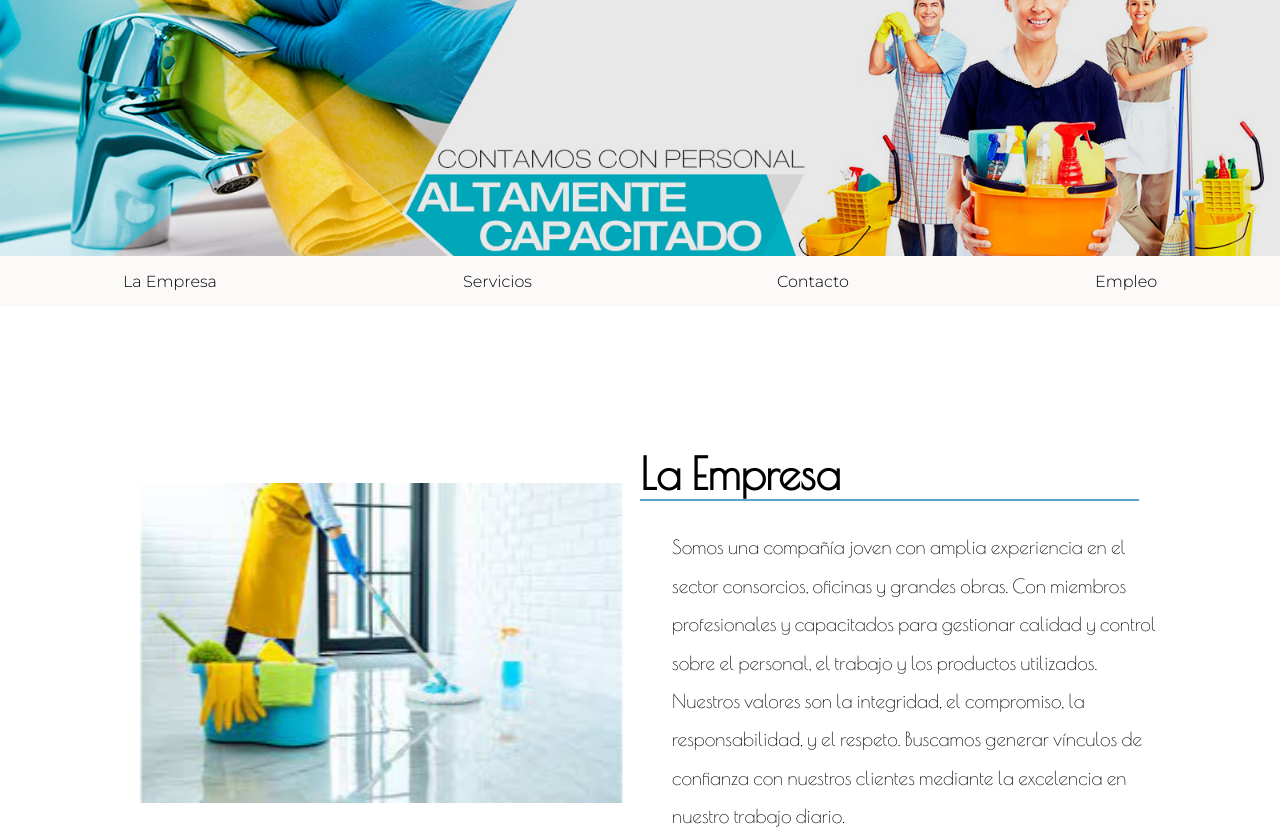
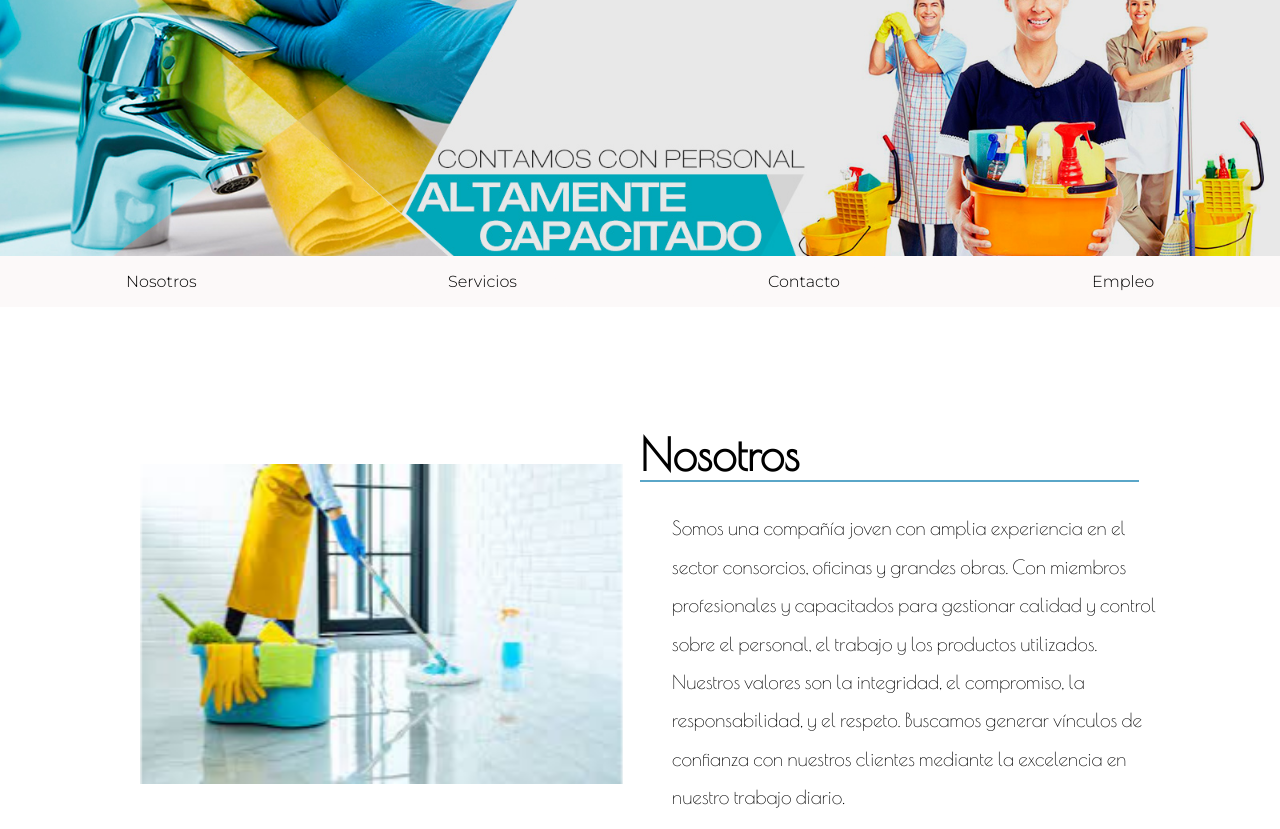
Before and after one commit to kbrus87/dymlimpieza, a React (Create React App) app: page / in a window 1280 px wide. Shown: the top 829 px of the page. Built offline with nearby package versions, Linux system fonts and the light colour scheme.

Commit message:
navbar sticky

```diff
--- a/src/App.js
+++ b/src/App.js
@@ -9,7 +9,7 @@ function App() {
     <>
       <Header />
       <Container>
-        <About id="la empresa" />
+        <About id="nosotros" />
         <About id="servicios" />
       </Container>
       <Footer />
--- a/src/components/Header.js
+++ b/src/components/Header.js
@@ -3,17 +3,40 @@ import NavItem from "./NavItem";
 
 import "../css/header.css"
 
-const navigationMenu = ["la empresa", "servicios", "contacto", "empleo"]
+const navigationMenu = ["nosotros", "servicios", "contacto", "empleo"]
 
 const Header = () => {
+    const [scrolled, setScrolled] = React.useState(false);
+    const elem = React.useRef(null)
+
+    const handleScroll = () => {
+
+        const position = window.scrollY + elem.current.getBoundingClientRect().bottom
+        const offset = window.scrollY;
+
+        console.log(position, offset)
+
+        if (offset > position) {
+            setScrolled(true);
+        }
+        else {
+            setScrolled(false);
+        }
+    }
+
+    React.useEffect(() => {
+        window.addEventListener('scroll', handleScroll)
+    })
+
+
     return (
         <header className="header">
-            <div className="header__banner">
+            <div ref={elem} className="header__banner">
 
             </div>
-            <nav className="header__navigation">
+            <nav className={`header__navigation ${scrolled ? "sticky" : null}`}>
                 {
-                    navigationMenu.map(nav => <NavItem destination={nav} />)
+                    navigationMenu.map(nav => <NavItem key={nav} destination={nav} />)
                 }
             </nav>
         </header>
--- a/src/components/NavItem.js
+++ b/src/components/NavItem.js
@@ -5,7 +5,7 @@ const NavItem = props => {
     const handleClick = e => {
         let section = document.getElementById(destination);
         e.preventDefault();  // Stop Page Reloading
-        section && section.scrollIntoView({ behavior: "smooth", block: "start" });
+        section && section.scrollIntoView({ behavior: "smooth", block: "center" });
     }
     return (
         <div className={`header__navigation__item header__navigation__${destination}`} onClick={handleClick}><a href={`#${destination}`}>{destination}</a></div>
--- a/src/components/sections/About.js
+++ b/src/components/sections/About.js
@@ -8,7 +8,6 @@ const useOnScreen = (options) => {
     React.useEffect(() => {
 
         const observer = new IntersectionObserver(([entry]) => {
-            console.log(entry)
             setVisible(entry.isIntersecting)
         }, options);
 
--- a/src/css/about.css
+++ b/src/css/about.css
@@ -26,6 +26,7 @@
   align-items: center;
   min-height: 80vh;
   font-family: "Poiret One", cursive;
+  margin: 0rem 0;
 }
 .about__title {
   width: 100%;
@@ -71,6 +72,7 @@
   .about {
     flex-direction: row-reverse;
     justify-content: center;
+    margin: 3rem 0;
   }
   .about__right {
     width: 40%;
--- a/src/css/header.css
+++ b/src/css/header.css
@@ -6,6 +6,7 @@ a {
 
 .header {
   width: 100%;
+  position: relative;
 }
 .header__banner {
   background: url("../img/banner.jpg");
@@ -24,6 +25,11 @@ a {
   justify-content: space-around;
   width: 100%;
   background: #fcf9f9;
+}
+@media screen and (min-width: 480px) {
+  .header__navigation {
+    position: absolute;
+  }
 }
 .header__navigation__item {
   background: #fcf9f9;
@@ -47,5 +53,11 @@ a {
   background-color: #5aa6c8;
   cursor: pointer;
 }
+.header .sticky {
+  position: fixed;
+  top: 0;
+  width: 100%;
+  z-index: 1;
+}
 
 /*# sourceMappingURL=header.css.map */
--- a/src/scss/about.scss
+++ b/src/scss/about.scss
@@ -6,9 +6,8 @@
   flex-wrap: wrap;
   align-items: center;
   min-height: 80vh;
-  // margin-top: calc((100hv - 80hv) * 0.5);
-  // margin-bottom: calc((100hv - 80hv) * 0.5);
   font-family: $font-text;
+  margin: 0rem 0;
 
   &__title {
     width: 100%;
@@ -56,6 +55,7 @@
   @media (min-width: $bp640) {
     flex-direction: row-reverse;
     justify-content: center;
+    margin: 3rem 0;
     &__right {
       width: 40%;
     }
--- a/src/scss/header.scss
+++ b/src/scss/header.scss
@@ -4,7 +4,7 @@ a {
 }
 .header {
   width: 100%;
-
+  position: relative;
   &__banner {
     background: url("../img/banner.jpg");
     background-repeat: no-repeat;
@@ -20,6 +20,11 @@ a {
     justify-content: space-around;
     width: 100%;
     background: $button-light;
+
+    @media screen and (min-width: $bp480) {
+      position: absolute;
+    }
+
     &__item {
       background: $button-light;
       padding: 1rem 2.5rem;
@@ -43,4 +48,11 @@ a {
       }
     }
   }
+
+  .sticky {
+    position: fixed;
+    top: 0;
+    width: 100%;
+    z-index: 1;
+  }
 }
```
Also changed, not shown: 2 other files (tests, documents, lock files or other folders).
